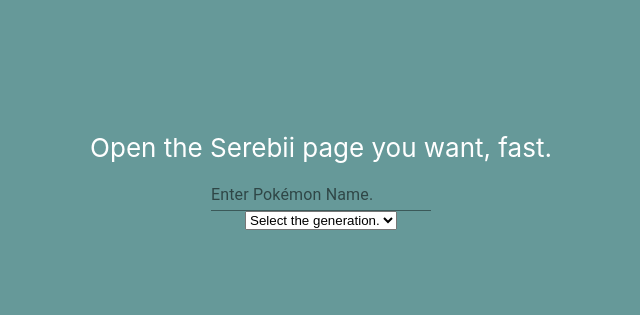
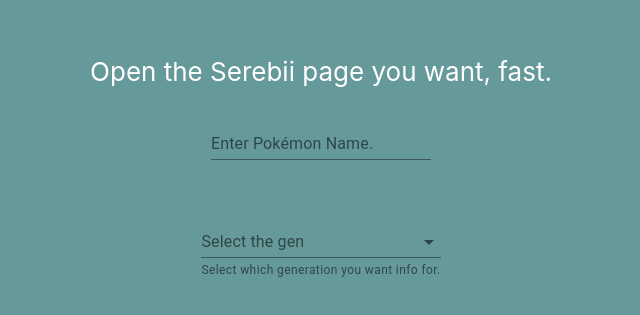
Before and after one commit to dmopsick/pkmnsearch, a React (Create React App) app: page / in a window 1280 px wide. Shown: the part 219-534 px from the top of the page, without its empty margins (319-959 px from the left). Built offline with nearby package versions, Linux system fonts and the light colour scheme.

Commit message:
Issue #2 adding in the drop down menu component. Have not verified functionality.

```diff
--- a/src/App.js
+++ b/src/App.js
@@ -6,8 +6,8 @@
 import MenuItem from '@material-ui/core/MenuItem';
 
 const useStyles = makeStyles({
-  textField: {
-    color: 'white',
+  field: {
+    margin: '25px',
   },
 });
 
@@ -20,41 +20,72 @@
     value: 'pokedex'
   },
   {
-
+    label: 'Gen 2',
+    value: 'pokedex-gs'
   },
   {
-
+    label: 'Gen 3',
+    value: 'pokedex-rs'
   },
   {
-
+    label: 'Gen 4',
+    value: 'pokedex-dp'
   },
   {
-
+    label: 'Gen 5',
+    value: 'pokedex-bw'
   },
   {
-
+    label: 'Gen 6',
+    value: 'pokedex-xy'
   },
   {
-
+    label: 'Gen 7',
+    value: 'pokedex-sm'
   },
   {
-
-  }
+    label: 'Gen 8',
+    value: 'pokedex-swsh'
+  },
 ];
 
 function App() {
   const classes = useStyles();
 
+  let generation, pokemonName;
+
+  const handleChange = event => {
+    generation = event.target.value;
+  };
+
   return (
     <div className="App">
       <header className="App-header">
-          Open the Serebii page you want, fast.
+        Open the Serebii page you want, fast.
 
-          <TextField id="pokemonName" className={classes.textField} label="Enter Pokémon Name."/>
+          <TextField id="pokemonName" value={pokemonName} className={classes.field} label="Enter Pokémon Name." />
 
-          <select>
-            <option>Select the generation.</option>
-          </select>
+        <TextField
+          id="select-generation"
+          select
+          className={classes.field}
+          label="Select the gen"
+          value={generation}
+          onChange={handleChange}
+          helperText="Select which generation you want info for."
+        >
+          {generations.map(gen => (
+            <MenuItem key="gen.value" value={gen.value}>
+              {gen.label}
+            </MenuItem>
+          ))}
+        </TextField>
+
+        <a>
+
+        </a>
+
+
 
 
 
```
